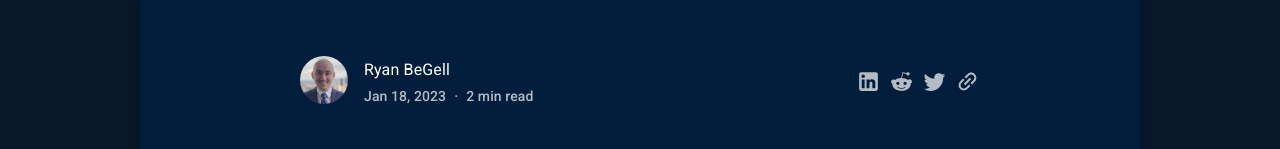
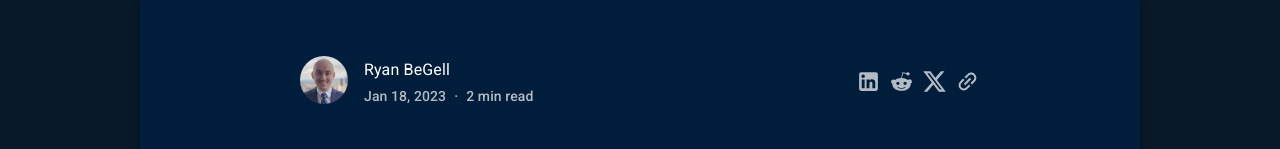
Before and after one commit to RyanBeGell/portfolio-site, a Next.js app: page /blog/posts/onions in a window 1280 px wide. Shown: the part 185-334 px from the top of the page. Built offline with nearby package versions, Linux system fonts and the light colour scheme.

Commit message:
refactor: Update HeaderIcon component to use 'X' icon instead of 'Twitter'

```diff
--- a/src/components/blog/Header/Header.tsx
+++ b/src/components/blog/Header/Header.tsx
@@ -109,7 +109,7 @@ export default function Header(props: Props) {
             <Box position="relative" sx={{ top: '25%' }}>
               <HeaderIcon type="LinkedIn" color="linkedInBlue" />
               <HeaderIcon type="Reddit" color="redditOrange" />
-              <HeaderIcon type="Twitter" color="twitterBlue" />
+              <HeaderIcon type="X" color="Black" />
               <Tooltip
                 title="Copy link"
                 placement="top"
```
Also changed, not shown: src/components/blog/Header/HeaderIcon.tsx (+3 -4 lines).
